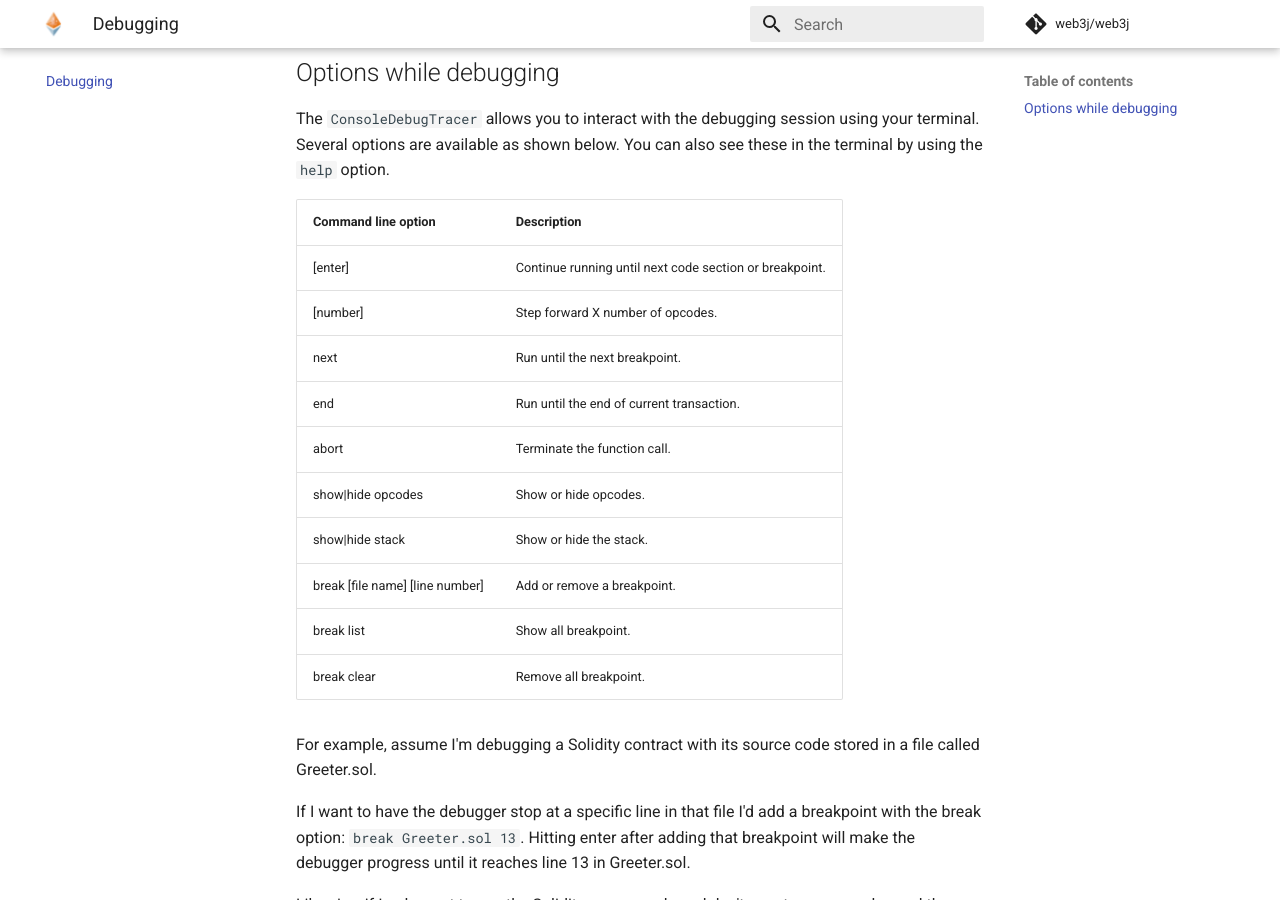
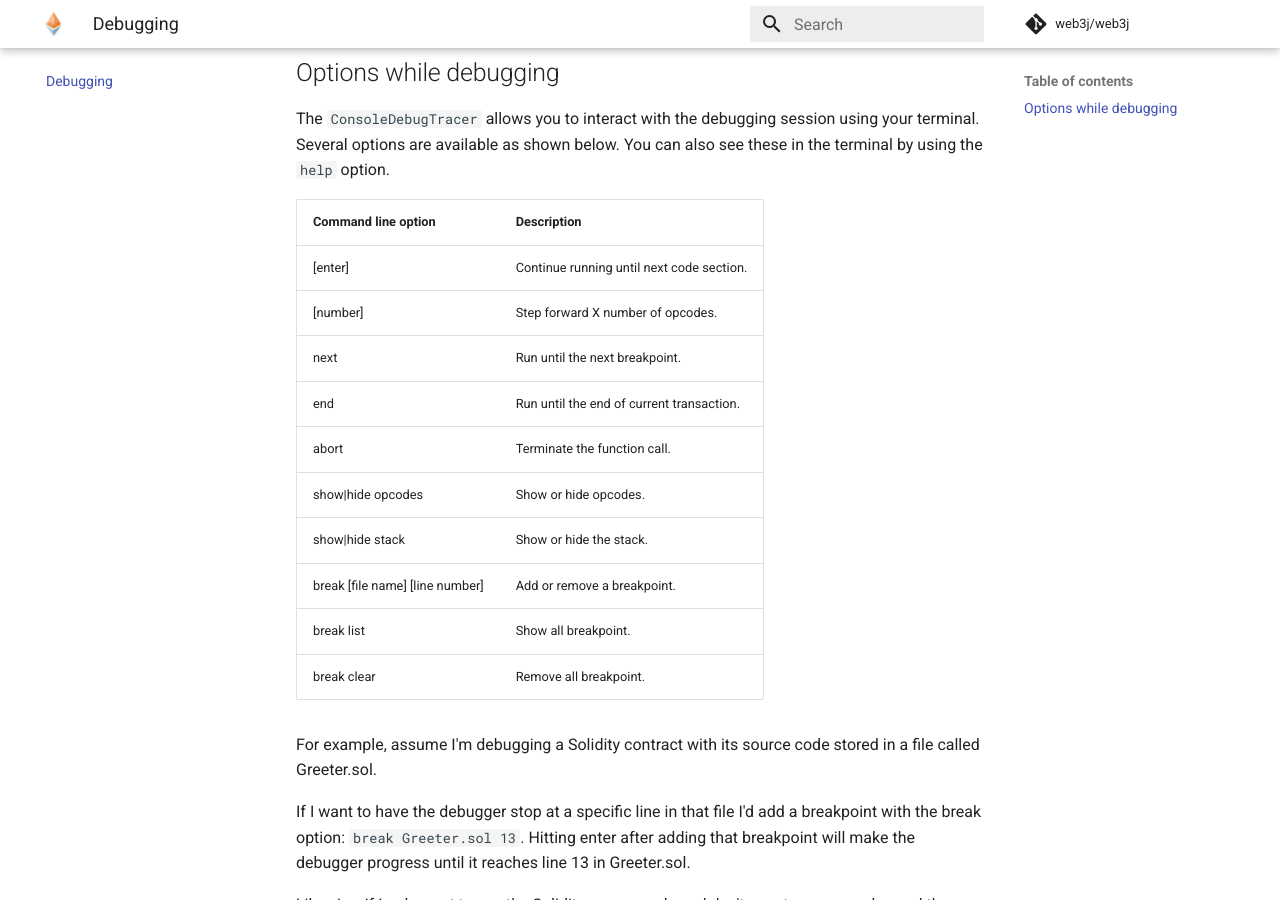
Before and after one commit to hyperledger/web3j-docs, an MkDocs documentation site: the page built from docs/debugging.md, in a window 1280 px wide and 900 px high, scrolled down 693 px. Built offline with MkDocs 1.6.1 and Material for MkDocs 9.7.7, drawn with Linux system fonts in a browser that asks for light colours; comment, search, counter and statistics services are not loaded.

````diff
--- a/docs/debugging.md
+++ b/docs/debugging.md
@@ -24,7 +24,7 @@ The ```ConsoleDebugTracer``` allows you to interact with the debugging session u
 
 | Command line option             | Description                                             |
 |---------------------------------|---------------------------------------------------------|
-| [enter]                         | Continue running until next code section or breakpoint. |
+| [enter]                         | Continue running until next code section.               |
 | [number]                        | Step forward X number of opcodes.                       |
 | next                            | Run until the next breakpoint.                          |
 | end                             | Run until the end of current transaction.               |
````
